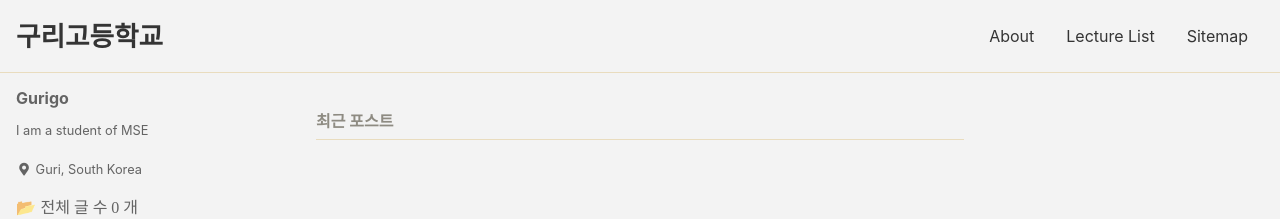
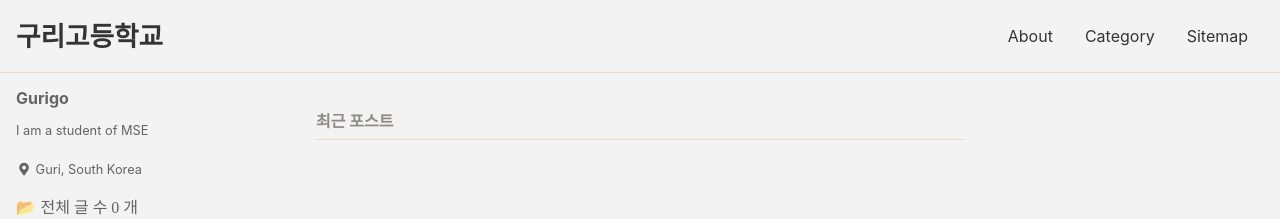
Before and after one commit to gurigo88/gurigo88.github.io, a Jekyll site: the page built from index.html, in a window 1280 px wide. Shown: the top 219 px of the page. Built offline with Jekyll 4.4.1, drawn with Linux system fonts in a browser that asks for light colours; cached includes are drawn as plain includes; the list of posts is cut into pages by our own code.

Commit message:
Update navigation.yml

```diff
--- a/_data/navigation.yml
+++ b/_data/navigation.yml
@@ -2,7 +2,7 @@
 main:
   - title: "About"
     url: https://chemilk02.github.io/about/
-  - title: "Lecture List"
+  - title: "Category"
     url: /categories/
   - title: "Sitemap"
     url: /sitemap/
```
